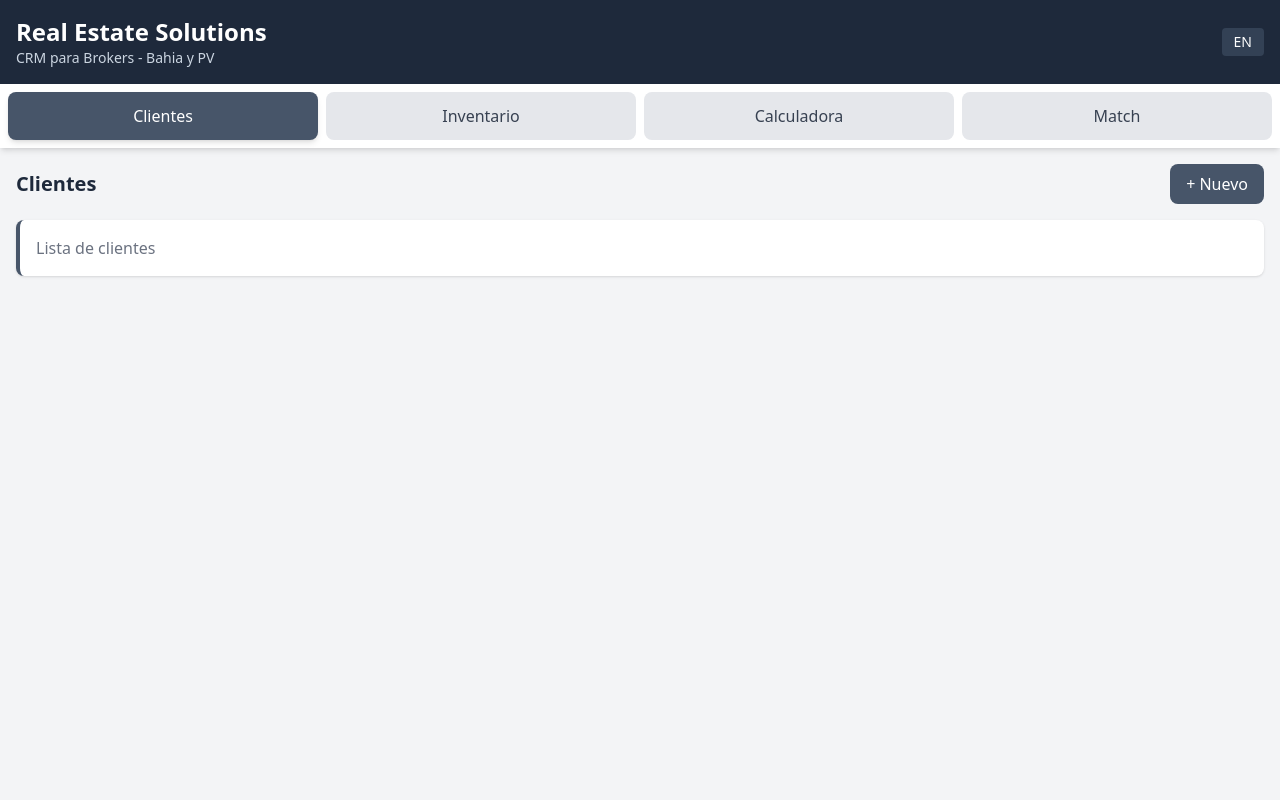
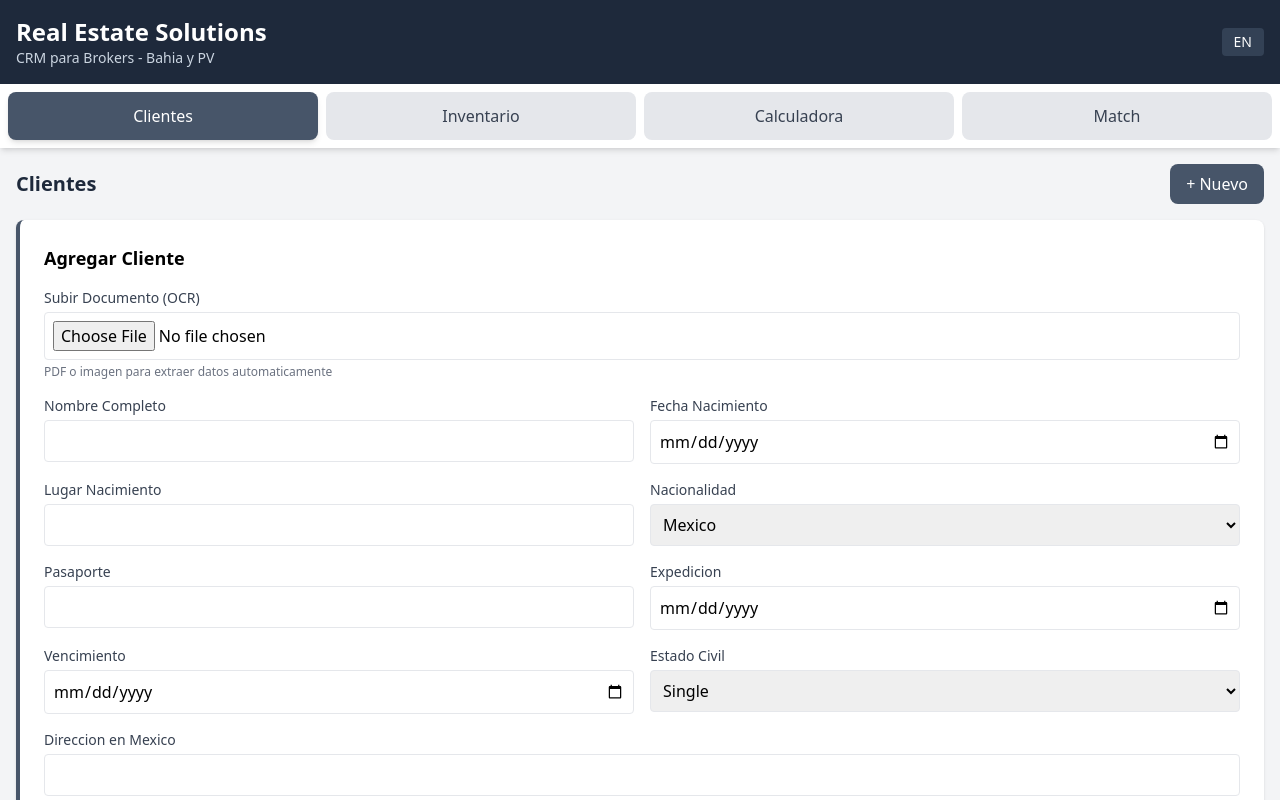
Before and after one commit to Pvrolomx/real-estate-solutions, a Next.js app: page / in a window 1280 px wide. Both pictures are taken after a click on the button "+ Nuevo". Shown: the top 800 px of the page. Built offline with nearby package versions, Linux system fonts and the light colour scheme.

Commit message:
feat: formulario clientes completo con campos condicionales

```diff
--- a/app/page.tsx
+++ b/app/page.tsx
@@ -1,42 +1,40 @@
 "use client"
 import { useState, useEffect } from "react"
 
+const countries = ["Mexico", "USA", "Canada", "UK", "Germany", "France", "Spain", "Italy", "Other"]
+const immigrationStatuses = ["Tourist", "Temporary Resident", "Permanent Resident", "Work Visa", "Student Visa", "Other"]
+const maritalStatuses = ["Single", "Married", "Divorced", "Widowed"]
+
 const texts = {
   es: {
-    title: "Real Estate Solutions",
-    subtitle: "CRM para Brokers - Bahia y PV",
-    clients: "Clientes",
-    inventory: "Inventario",
-    calculator: "Calculadora",
-    match: "Match",
-    newClient: "+ Nuevo",
-    clientList: "Lista de clientes",
-    ampi: "AMPI",
-    pocket: "+ Pocket",
-    propertyList: "Lista de propiedades",
-    taxCalc: "Calculadora Fiscal",
-    selectCalc: "Selecciona tipo de calculo",
-    matchTitle: "Match Cliente-Propiedad",
-    matchDesc: "Selecciona cliente para ver matches",
-    install: "Instalar App",
+    title: "Real Estate Solutions", subtitle: "CRM para Brokers - Bahia y PV",
+    clients: "Clientes", inventory: "Inventario", calculator: "Calculadora", match: "Match",
+    newClient: "+ Nuevo", clientList: "Lista de clientes", ampi: "AMPI", pocket: "+ Pocket",
+    propertyList: "Lista de propiedades", taxCalc: "Calculadora Fiscal",
+    selectCalc: "Selecciona tipo de calculo", matchTitle: "Match Cliente-Propiedad",
+    matchDesc: "Selecciona cliente para ver matches", install: "Instalar App",
+    addClient: "Agregar Cliente", uploadDoc: "Subir Documento (OCR)",
+    name: "Nombre Completo", dob: "Fecha Nacimiento", pob: "Lugar Nacimiento",
+    nationality: "Nacionalidad", immigration: "Estatus Migratorio", passport: "Pasaporte",
+    passportExp: "Expedicion", passportVenc: "Vencimiento", marital: "Estado Civil",
+    addressMx: "Direccion en Mexico", addressAbroad: "Direccion en Extranjero",
+    occupation: "Ocupacion", company: "Empresa", curp: "CURP", rfc: "RFC",
+    email: "Email", phone: "Telefono", ssn: "SS# / SIN#", save: "Guardar", cancel: "Cancelar",
   },
   en: {
-    title: "Real Estate Solutions",
-    subtitle: "CRM for Brokers - Bahia & PV",
-    clients: "Clients",
-    inventory: "Inventory",
-    calculator: "Calculator",
-    match: "Match",
-    newClient: "+ New",
-    clientList: "Client list",
-    ampi: "AMPI",
-    pocket: "+ Pocket",
-    propertyList: "Property list",
-    taxCalc: "Tax Calculator",
-    selectCalc: "Select calculation type",
-    matchTitle: "Client-Property Match",
-    matchDesc: "Select client to view matches",
-    install: "Install App",
+    title: "Real Estate Solutions", subtitle: "CRM for Brokers - Bahia & PV",
+    clients: "Clients", inventory: "Inventory", calculator: "Calculator", match: "Match",
+    newClient: "+ New", clientList: "Client list", ampi: "AMPI", pocket: "+ Pocket",
+    propertyList: "Property list", taxCalc: "Tax Calculator",
+    selectCalc: "Select calculation type", matchTitle: "Client-Property Match",
+    matchDesc: "Select client to view matches", install: "Install App",
+    addClient: "Add Client", uploadDoc: "Upload Document (OCR)",
+    name: "Full Name", dob: "Date of Birth", pob: "Place of Birth",
+    nationality: "Nationality", immigration: "Immigration Status", passport: "Passport",
+    passportExp: "Issue Date", passportVenc: "Expiry Date", marital: "Marital Status",
+    addressMx: "Address in Mexico", addressAbroad: "Address Abroad",
+    occupation: "Occupation", company: "Company", curp: "CURP", rfc: "RFC",
+    email: "Email", phone: "Phone", ssn: "SS# / SIN#", save: "Save", cancel: "Cancel",
   }
 }
 
@@ -45,28 +43,21 @@ export default function Home() {
   const [lang, setLang] = useState<"es" | "en">("es")
   const [deferredPrompt, setDeferredPrompt] = useState<any>(null)
   const [isInstalled, setIsInstalled] = useState(false)
+  const [showForm, setShowForm] = useState(false)
+  const [formData, setFormData] = useState({
+    name: "", dob: "", pob: "", nationality: "Mexico", immigration: "",
+    passport: "", passportExp: "", passportVenc: "", marital: "Single",
+    addressMx: "", addressAbroad: "", occupation: "", company: "",
+    curp: "", rfc: "", email: "", phone: "", ssn: ""
+  })
   const t = texts[lang]
 
   useEffect(() => {
-    if ("serviceWorker" in navigator) {
-      navigator.serviceWorker.register("/sw.js")
-    }
-
-    const checkInstalled = () => {
-      if (window.matchMedia("(display-mode: standalone)").matches) {
-        setIsInstalled(true)
-      }
-    }
-    checkInstalled()
-
-    const handler = (e: any) => {
-      e.preventDefault()
-      setDeferredPrompt(e)
-    }
+    if ("serviceWorker" in navigator) navigator.serviceWorker.register("/sw.js")
+    if (window.matchMedia("(display-mode: standalone)").matches) setIsInstalled(true)
+    const handler = (e: any) => { e.preventDefault(); setDeferredPrompt(e) }
     window.addEventListener("beforeinstallprompt", handler)
-
     window.addEventListener("appinstalled", () => setIsInstalled(true))
-
     return () => window.removeEventListener("beforeinstallprompt", handler)
   }, [])
 
@@ -74,11 +65,12 @@ export default function Home() {
     if (!deferredPrompt) return
     deferredPrompt.prompt()
     const result = await deferredPrompt.userChoice
-    if (result.outcome === "accepted") {
-      setIsInstalled(true)
-    }
+    if (result.outcome === "accepted") setIsInstalled(true)
     setDeferredPrompt(null)
   }
+
+  const handleChange = (e: any) => setFormData({ ...formData, [e.target.name]: e.target.value })
+  const isInternational = formData.nationality !== "Mexico"
 
   const tabs = [
     { id: "clientes", label: t.clients, color: "bg-slate-600" },
@@ -96,48 +88,64 @@ export default function Home() {
         </div>
         <div className="flex gap-2">
           {!isInstalled && deferredPrompt && (
-            <button
-              onClick={handleInstall}
-              className="bg-green-600 hover:bg-green-700 px-3 py-1 rounded text-sm"
-            >
-              {t.install}
-            </button>
+            <button onClick={handleInstall} className="bg-green-600 hover:bg-green-700 px-3 py-1 rounded text-sm">{t.install}</button>
           )}
-          <button
-            onClick={() => setLang(lang === "es" ? "en" : "es")}
-            className="bg-slate-700 hover:bg-slate-600 px-3 py-1 rounded text-sm"
-          >
+          <button onClick={() => setLang(lang === "es" ? "en" : "es")} className="bg-slate-700 hover:bg-slate-600 px-3 py-1 rounded text-sm">
             {lang === "es" ? "EN" : "ES"}
           </button>
         </div>
       </header>
-
       <nav className="bg-white shadow-md p-2 flex gap-2">
         {tabs.map((item) => (
-          <button
-            key={item.id}
-            onClick={() => setTab(item.id)}
-            className={`flex-1 py-3 px-4 rounded-lg font-medium transition-all ${
-              tab === item.id
-                ? `${item.color} text-white shadow-md`
-                : "bg-gray-200 text-gray-700 hover:bg-gray-300"
-            }`}
-          >
+          <button key={item.id} onClick={() => setTab(item.id)}
+            className={`flex-1 py-3 px-4 rounded-lg font-medium transition-all ${tab === item.id ? `${item.color} text-white shadow-md` : "bg-gray-200 text-gray-700 hover:bg-gray-300"}`}>
             {item.label}
           </button>
         ))}
       </nav>
-
       <div className="p-4">
         {tab === "clientes" && (
           <div className="space-y-4">
             <div className="flex justify-between items-center">
               <h2 className="text-xl font-bold text-slate-800">{t.clients}</h2>
-              <button className="bg-slate-600 hover:bg-slate-700 text-white px-4 py-2 rounded-lg">{t.newClient}</button>
+              <button onClick={() => setShowForm(true)} className="bg-slate-600 hover:bg-slate-700 text-white px-4 py-2 rounded-lg">{t.newClient}</button>
             </div>
-            <div className="bg-white rounded-lg shadow p-4 border-l-4 border-slate-600">
-              <p className="text-gray-500">{t.clientList}</p>
-            </div>
+            {showForm ? (
+              <div className="bg-white rounded-lg shadow p-6 border-l-4 border-slate-600">
+                <h3 className="text-lg font-bold mb-4">{t.addClient}</h3>
+                <div className="mb-4">
+                  <label className="block text-sm font-medium text-gray-700 mb-1">{t.uploadDoc}</label>
+                  <input type="file" accept=".pdf,.jpg,.png" className="w-full p-2 border rounded" />
+                  <p className="text-xs text-gray-500 mt-1">PDF o imagen para extraer datos automaticamente</p>
+                </div>
+                <div className="grid grid-cols-1 md:grid-cols-2 gap-4">
+                  <div><label className="block text-sm font-medium text-gray-700 mb-1">{t.name}</label><input name="name" value={formData.name} onChange={handleChange} className="w-full p-2 border rounded" /></div>
+                  <div><label className="block text-sm font-medium text-gray-700 mb-1">{t.dob}</label><input name="dob" type="date" value={formData.dob} onChange={handleChange} className="w-full p-2 border rounded" /></div>
+                  <div><label className="block text-sm font-medium text-gray-700 mb-1">{t.pob}</label><input name="pob" value={formData.pob} onChange={handleChange} className="w-full p-2 border rounded" /></div>
+                  <div><label className="block text-sm font-medium text-gray-700 mb-1">{t.nationality}</label><select name="nationality" value={formData.nationality} onChange={handleChange} className="w-full p-2 border rounded">{countries.map(c => <option key={c} value={c}>{c}</option>)}</select></div>
+                  {isInternational && (<div><label className="block text-sm font-medium text-gray-700 mb-1">{t.immigration}</label><select name="immigration" value={formData.immigration} onChange={handleChange} className="w-full p-2 border rounded"><option value="">-- Select --</option>{immigrationStatuses.map(s => <option key={s} value={s}>{s}</option>)}</select></div>)}
+                  <div><label className="block text-sm font-medium text-gray-700 mb-1">{t.passport}</label><input name="passport" value={formData.passport} onChange={handleChange} className="w-full p-2 border rounded" /></div>
+                  <div><label className="block text-sm font-medium text-gray-700 mb-1">{t.passportExp}</label><input name="passportExp" type="date" value={formData.passportExp} onChange={handleChange} className="w-full p-2 border rounded" /></div>
+                  <div><label className="block text-sm font-medium text-gray-700 mb-1">{t.passportVenc}</label><input name="passportVenc" type="date" value={formData.passportVenc} onChange={handleChange} className="w-full p-2 border rounded" /></div>
+                  <div><label className="block text-sm font-medium text-gray-700 mb-1">{t.marital}</label><select name="marital" value={formData.marital} onChange={handleChange} className="w-full p-2 border rounded">{maritalStatuses.map(s => <option key={s} value={s}>{s}</option>)}</select></div>
+                  <div className="md:col-span-2"><label className="block text-sm font-medium text-gray-700 mb-1">{t.addressMx}</label><input name="addressMx" value={formData.addressMx} onChange={handleChange} className="w-full p-2 border rounded" /></div>
+                  <div className="md:col-span-2"><label className="block text-sm font-medium text-gray-700 mb-1">{t.addressAbroad}</label><input name="addressAbroad" value={formData.addressAbroad} onChange={handleChange} className="w-full p-2 border rounded" /></div>
+                  <div><label className="block text-sm font-medium text-gray-700 mb-1">{t.occupation}</label><input name="occupation" value={formData.occupation} onChange={handleChange} className="w-full p-2 border rounded" /></div>
+                  <div><label className="block text-sm font-medium text-gray-700 mb-1">{t.company}</label><input name="company" value={formData.company} onChange={handleChange} className="w-full p-2 border rounded" /></div>
+                  <div><label className="block text-sm font-medium text-gray-700 mb-1">{t.curp}</label><input name="curp" value={formData.curp} onChange={handleChange} className="w-full p-2 border rounded" /></div>
+                  <div><label className="block text-sm font-medium text-gray-700 mb-1">{t.rfc}</label><input name="rfc" value={formData.rfc} onChange={handleChange} className="w-full p-2 border rounded" /></div>
+                  <div><label className="block text-sm font-medium text-gray-700 mb-1">{t.email}</label><input name="email" type="email" value={formData.email} onChange={handleChange} className="w-full p-2 border rounded" /></div>
+                  <div><label className="block text-sm font-medium text-gray-700 mb-1">{t.phone}</label><input name="phone" value={formData.phone} onChange={handleChange} className="w-full p-2 border rounded" /></div>
+                  <div><label className="block text-sm font-medium text-gray-700 mb-1">{t.ssn}</label><input name="ssn" value={formData.ssn} onChange={handleChange} className="w-full p-2 border rounded" /></div>
+                </div>
+                <div className="flex gap-2 mt-6">
+                  <button className="bg-slate-600 hover:bg-slate-700 text-white px-6 py-2 rounded-lg">{t.save}</button>
+                  <button onClick={() => setShowForm(false)} className="bg-gray-300 hover:bg-gray-400 text-gray-700 px-6 py-2 rounded-lg">{t.cancel}</button>
+                </div>
+              </div>
+            ) : (
+              <div className="bg-white rounded-lg shadow p-4 border-l-4 border-slate-600"><p className="text-gray-500">{t.clientList}</p></div>
+            )}
           </div>
         )}
         {tab === "inventario" && (
@@ -149,9 +157,7 @@ export default function Home() {
                 <button className="bg-stone-500 hover:bg-stone-600 text-white px-4 py-2 rounded-lg">{t.pocket}</button>
               </div>
             </div>
-            <div className="bg-white rounded-lg shadow p-4 border-l-4 border-stone-600">
-              <p className="text-gray-500">{t.propertyList}</p>
-            </div>
+            <div className="bg-white rounded-lg shadow p-4 border-l-4 border-stone-600"><p className="text-gray-500">{t.propertyList}</p></div>
           </div>
         )}
         {tab === "calc" && (
@@ -163,17 +169,13 @@ export default function Home() {
               <button className="bg-zinc-500 hover:bg-zinc-600 text-white px-4 py-2 rounded-lg">IVA</button>
               <button className="bg-zinc-500 hover:bg-zinc-600 text-white px-4 py-2 rounded-lg">Airbnb</button>
             </div>
-            <div className="bg-white rounded-lg shadow p-4 border-l-4 border-zinc-600">
-              <p className="text-gray-500">{t.selectCalc}</p>
-            </div>
+            <div className="bg-white rounded-lg shadow p-4 border-l-4 border-zinc-600"><p className="text-gray-500">{t.selectCalc}</p></div>
           </div>
         )}
         {tab === "match" && (
           <div className="space-y-4">
             <h2 className="text-xl font-bold text-neutral-800">{t.matchTitle}</h2>
-            <div className="bg-white rounded-lg shadow p-4 border-l-4 border-neutral-600">
-              <p className="text-gray-500">{t.matchDesc}</p>
-            </div>
+            <div className="bg-white rounded-lg shadow p-4 border-l-4 border-neutral-600"><p className="text-gray-500">{t.matchDesc}</p></div>
           </div>
         )}
       </div>
```
